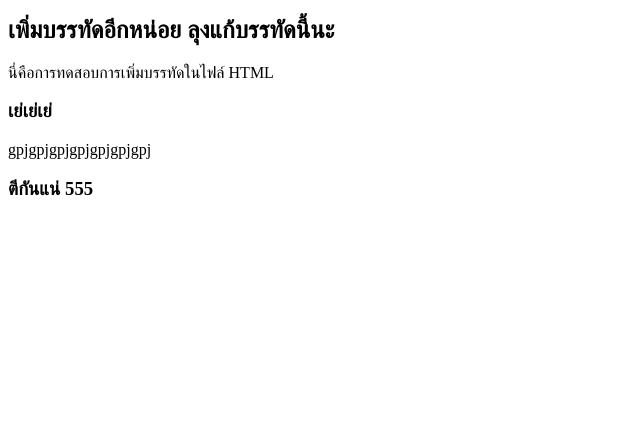
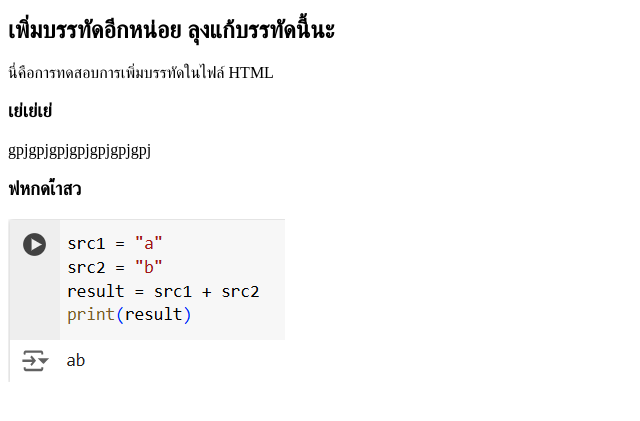
Before and after one commit to jpongthep/sher-testing, a plain HTML site: page index.html in a window 1280 px wide. Shown: the part 101-522 px from the top of the page, without its empty margins (0-640 px from the left). Drawn offline with Linux system fonts and the light colour scheme.

Commit message:
add image

```diff
--- a/index.html
+++ b/index.html
@@ -12,6 +12,7 @@
     <p>นี่คือการทดสอบการเพิ่มบรรทัดในไฟล์ HTML</p>
     <h3>เย่เย่เย่</h3>
     <p>gpjgpjgpjgpjgpjgpjgpj</p>
-    <h3>ตีกันแน่ 555</h3>
+    <h3>ฟหกดเ้่าสว</h3>
+    <img src="s.png" alt="">
 </body>
 </html>
```
Also changed, not shown: s.png (added).
